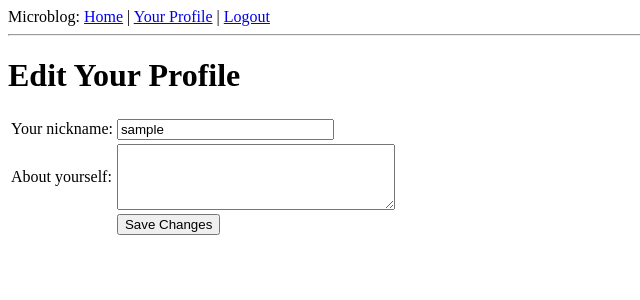
After one commit to lefttree/flaskApp, a Flask app: page /edit in a window 1280 px wide. The commit adds this page. Shown: the top 300 px of the page, without its empty margins (0-640 px from the left). Run offline with Flask 2, Linux system fonts and the light colour scheme; a user stored in the database is signed in; data comes from the database, SQL or seed files in the repository.

Commit message:
User profile:     - add edit page to let user edit about_me     - EditFrom(), edit.html, edit view

```diff
--- a/app/__init__.py
+++ b/app/__init__.py
@@ -1,7 +1,7 @@
 import os
 from flask import Flask
 from flask.ext.sqlalchemy import SQLAlchemy
-from flask.ext.login import LoginManager
+from flask.ext.login import LoginManager, UserMixin
 from flask.ext.openid import OpenID
 from config import basedir
 
@@ -11,7 +11,7 @@ db = SQLAlchemy(app)  # initialize database
 
 lm = LoginManager()
 lm.init_app(app)
-lm.login_view = 'login'
+lm.login_view = 'oauth'
 # the Flask-OPenID requeires a path to a temp folder where files can be stored
 oid = OpenID(app, os.path.join(basedir, 'tmp'))
 
--- a/app/forms.py
+++ b/app/forms.py
@@ -1,7 +1,13 @@
 from flask.ext.wtf import Form
-from wtforms import StringField, BooleanField
-from wtforms.validators import DataRequired
+from wtforms import StringField, BooleanField, TextAreaField
+from wtforms.validators import DataRequired, length
+
 
 class LoginForm(Form):
     openid = StringField('openid', validators=[DataRequired()])
     remember_me = BooleanField('remember_me', default=False)
+
+
+class EditForm(Form):
+    nickname = StringField('nickname', validators=[DataRequired()])
+    about_me = TextAreaField('about_me', validators=[length(min=0, max=140)])
--- /dev/null
+++ b/app/templates/edit.html
@@ -0,0 +1,21 @@
+{% extends "base.html" %}
+{% block content %}
+    <h1>Edit Your Profile</h1>
+    <form action="" method="post" name="edit">
+        {{form.hidden_tag()}}
+        <table>
+            <tr>
+                <td>Your nickname: </td>
+                <td>{{ form.nickname(size=24)}}</td>
+            </tr>
+            <tr>
+                <td>About yourself:</td>
+                <td>{{ form.about_me(cols=32, rows=4)}}</td>
+            </tr>
+            <tr>
+                <td></td>
+                <td><input type="submit" value="Save Changes"></td>
+            </tr>
+        </table>
+    </form>
+{% endblock %}
--- a/app/templates/user.html
+++ b/app/templates/user.html
@@ -8,6 +8,7 @@
                 <h1>{{ user.nickname }}!</h1>
                 {% if user.about_me %}<p>{{ user.about_me}}</p>{% endif %}
                 {% if user.last_seen %}<p><i>Last seen on: {{ user.last_seen}}</i></p>{% endif %}
+                {% if user.id == g.user.id %}<p><a href="{{ url_for('edit') }}">Edit</a></p>{% endif %}
             </td>
         </tr>
     </table>
--- a/app/views.py
+++ b/app/views.py
@@ -1,7 +1,7 @@
 from flask import render_template, flash, redirect, session, url_for, request, g
 from flask.ext.login import login_user, logout_user, current_user, login_required
 from app import app, db, lm, oid
-from .forms import LoginForm
+from .forms import LoginForm, EditForm
 from .models import User
 from oauth import OAuthSignIn
 from datetime import datetime
@@ -144,3 +144,19 @@ def user(nickname):
     return render_template('user.html',
                             user=user,
                             posts=posts)
+
+@app.route('/edit', methods=['GET', 'POST'])
+@login_required
+def edit():
+    form = EditForm()
+    if form.validate_on_submit():
+        g.user.nickname = form.nickname.data
+        g.user.about_me = form.about_me.data
+        db.session.add(g.user)
+        db.session.commit()
+        flash('Your changes have been saved.')
+        return redirect(url_for('edit'))
+    else:
+        form.nickname.data = g.user.nickname
+        form.about_me.data = g.user.about_me
+    return render_template('edit.html', form=form)
```
